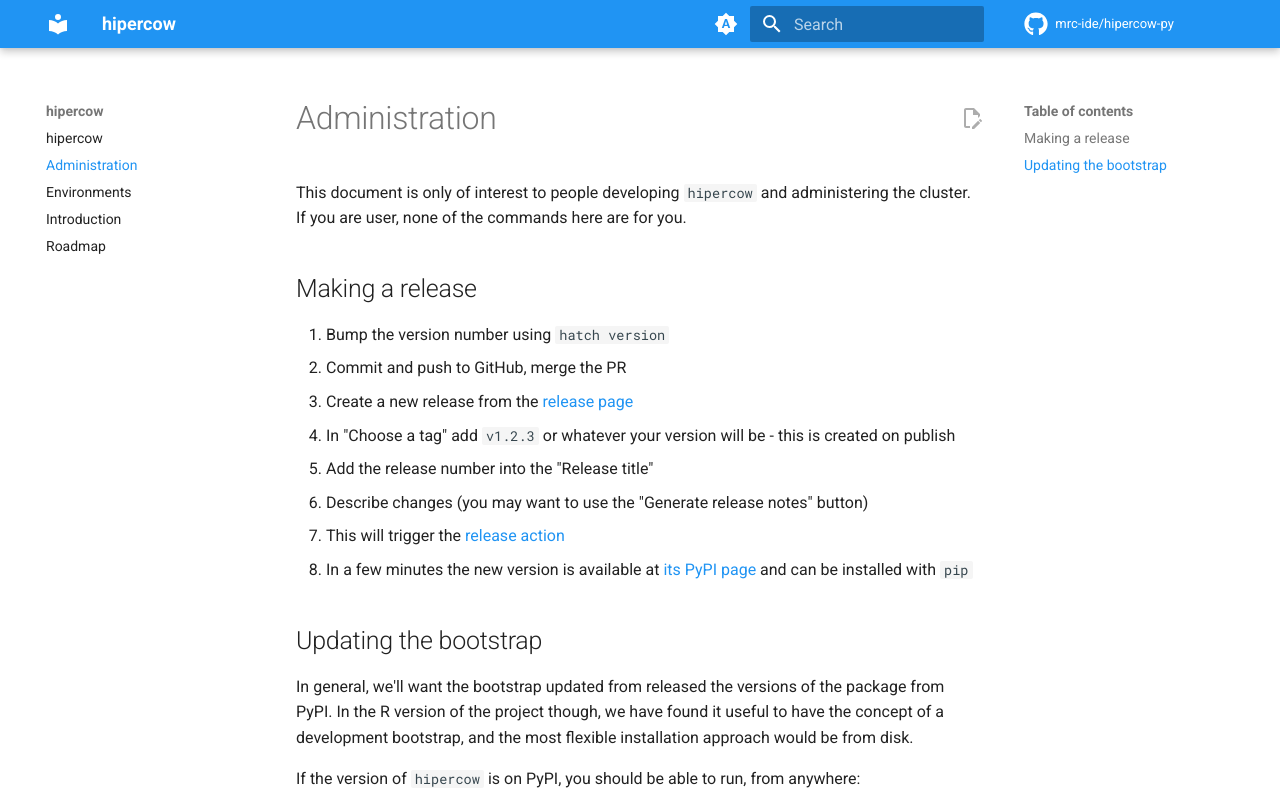
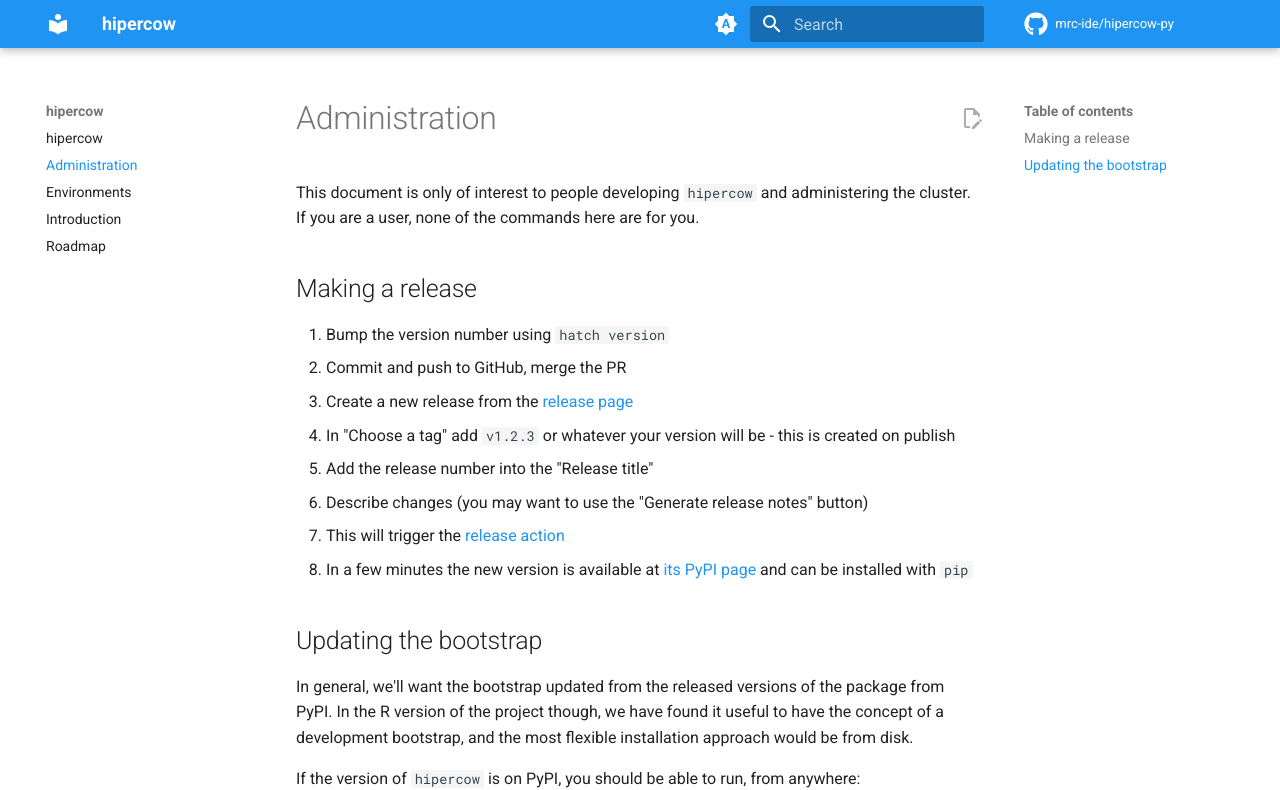
Before and after one commit to mrc-ide/hipercow-py, an MkDocs documentation site: the page built from docs/administration.md, in a window 1280 px wide and 1167 px high. Shown: the top 790 px of the window. Built offline with MkDocs 1.6.1 and Material for MkDocs 9.7.7, drawn with Linux system fonts in a browser that asks for light colours; comment, search, counter and statistics services are not loaded.

Commit message:
Apply suggestions from code review
Co-authored-by: Wes Hinsley <w.hinsley@imperial.ac.uk>

```diff
--- a/docs/administration.md
+++ b/docs/administration.md
@@ -1,6 +1,6 @@
 # Administration
 
-This document is only of interest to people developing `hipercow` and administering the cluster.  If you are user, none of the commands here are for you.
+This document is only of interest to people developing `hipercow` and administering the cluster.  If you are a user, none of the commands here are for you.
 
 ## Making a release
 
@@ -15,7 +15,7 @@ This document is only of interest to people developing `hipercow` and administer
 
 ## Updating the bootstrap
 
-In general, we'll want the bootstrap updated from released the versions of the package from PyPI.  In the R version of the project though, we have found it useful to have the concept of a development bootstrap, and the most flexible installation approach would be from disk.
+In general, we'll want the bootstrap updated from the released versions of the package from PyPI.  In the R version of the project though, we have found it useful to have the concept of a development bootstrap, and the most flexible installation approach would be from disk.
 
 If the version of `hipercow` is on PyPI, you should be able to run, from anywhere:
 
```
